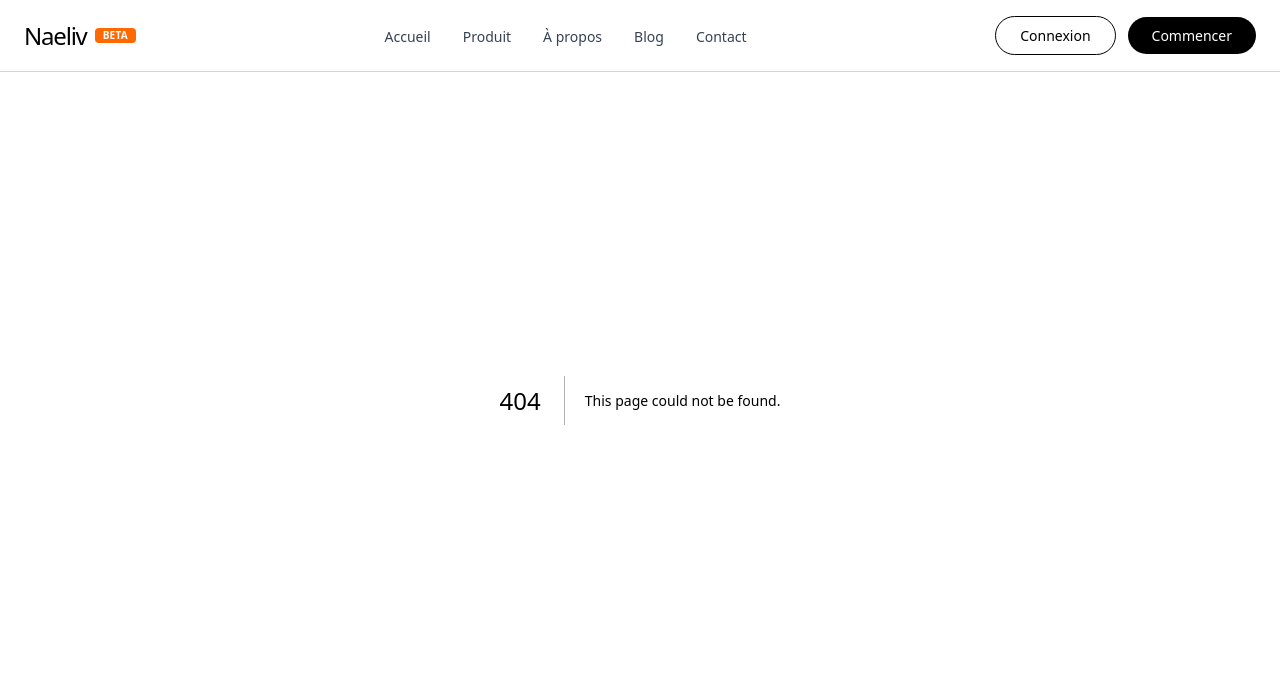
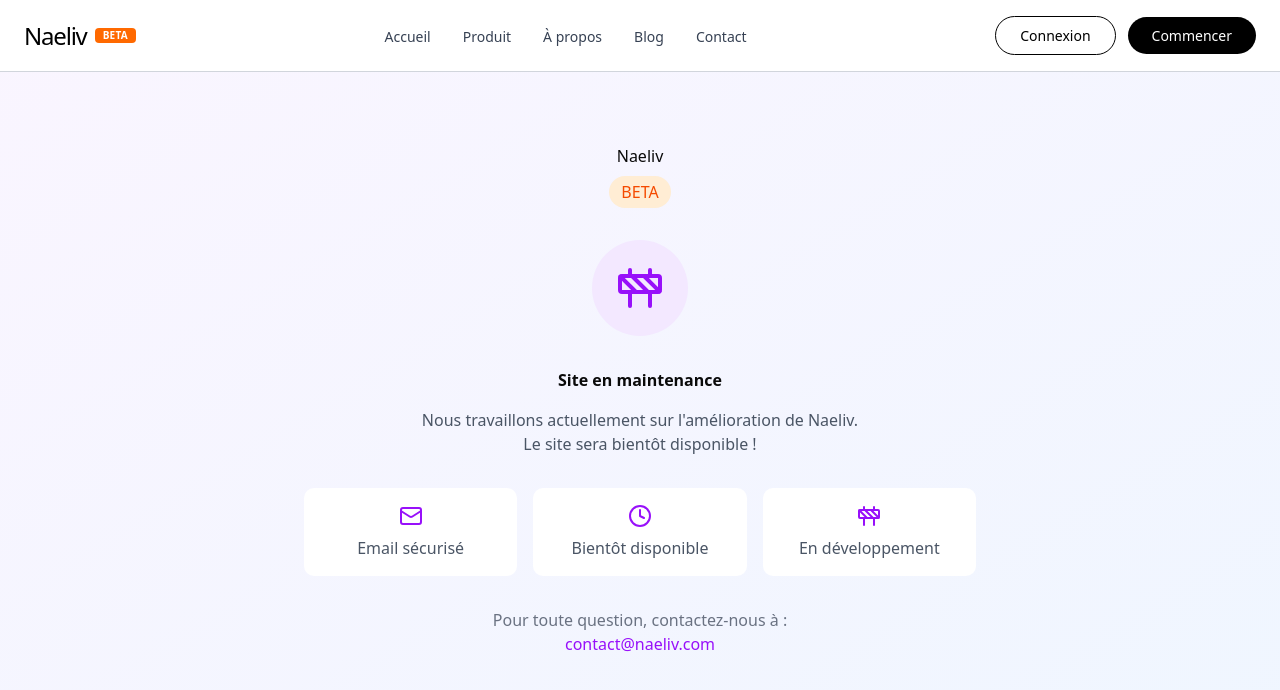
Before and after one commit to Gawaassbbii/Naeliv, a Next.js app: page /maintenance in a window 1280 px wide. Before the commit this address had no page. Shown: the top 690 px of the page. Built offline with nearby package versions, Linux system fonts and the light colour scheme.

Commit message:
Add maintenance mode with middleware and maintenance page

```diff
--- /dev/null
+++ b/app/maintenance/page.tsx
@@ -0,0 +1,101 @@
+"use client";
+
+import React from 'react';
+import { motion } from 'framer-motion';
+import { Construction, Mail, Clock } from 'lucide-react';
+
+export default function MaintenancePage() {
+  return (
+    <div className="min-h-screen bg-gradient-to-br from-purple-50 via-white to-blue-50 flex items-center justify-center p-6">
+      <motion.div
+        className="max-w-2xl w-full text-center"
+        initial={{ opacity: 0, y: 20 }}
+        animate={{ opacity: 1, y: 0 }}
+        transition={{ duration: 0.6 }}
+      >
+        {/* Logo */}
+        <motion.div
+          className="mb-8"
+          initial={{ scale: 0.8 }}
+          animate={{ scale: 1 }}
+          transition={{ delay: 0.2, type: "spring" }}
+        >
+          <h1 className="text-5xl font-medium text-gray-900 mb-2">Naeliv</h1>
+          <span className="inline-block px-3 py-1 bg-orange-100 text-orange-600 text-xs font-medium rounded-full">
+            BETA
+          </span>
+        </motion.div>
+
+        {/* Icon */}
+        <motion.div
+          className="flex justify-center mb-8"
+          initial={{ rotate: -10 }}
+          animate={{ rotate: 0 }}
+          transition={{ delay: 0.3, type: "spring" }}
+        >
+          <div className="w-24 h-24 bg-purple-100 rounded-full flex items-center justify-center">
+            <Construction className="w-12 h-12 text-purple-600" />
+          </div>
+        </motion.div>
+
+        {/* Message */}
+        <motion.h2
+          className="text-3xl font-bold text-gray-900 mb-4"
+          initial={{ opacity: 0 }}
+          animate={{ opacity: 1 }}
+          transition={{ delay: 0.4 }}
+        >
+          Site en maintenance
+        </motion.h2>
+
+        <motion.p
+          className="text-lg text-gray-600 mb-8"
+          initial={{ opacity: 0 }}
+          animate={{ opacity: 1 }}
+          transition={{ delay: 0.5 }}
+        >
+          Nous travaillons actuellement sur l'amélioration de Naeliv.
+          <br />
+          Le site sera bientôt disponible !
+        </motion.p>
+
+        {/* Features */}
+        <motion.div
+          className="grid grid-cols-1 md:grid-cols-3 gap-4 mb-8"
+          initial={{ opacity: 0, y: 20 }}
+          animate={{ opacity: 1, y: 0 }}
+          transition={{ delay: 0.6 }}
+        >
+          <div className="p-4 bg-white rounded-lg shadow-sm">
+            <Mail className="w-6 h-6 text-purple-600 mx-auto mb-2" />
+            <p className="text-sm text-gray-600">Email sécurisé</p>
+          </div>
+          <div className="p-4 bg-white rounded-lg shadow-sm">
+            <Clock className="w-6 h-6 text-purple-600 mx-auto mb-2" />
+            <p className="text-sm text-gray-600">Bientôt disponible</p>
+          </div>
+          <div className="p-4 bg-white rounded-lg shadow-sm">
+            <Construction className="w-6 h-6 text-purple-600 mx-auto mb-2" />
+            <p className="text-sm text-gray-600">En développement</p>
+          </div>
+        </motion.div>
+
+        {/* Contact */}
+        <motion.div
+          className="text-sm text-gray-500"
+          initial={{ opacity: 0 }}
+          animate={{ opacity: 1 }}
+          transition={{ delay: 0.7 }}
+        >
+          <p>Pour toute question, contactez-nous à :</p>
+          <a
+            href="mailto:contact@naeliv.com"
+            className="text-purple-600 hover:text-purple-700 font-medium"
+          >
+            contact@naeliv.com
+          </a>
+        </motion.div>
+      </motion.div>
+    </div>
+  );
+}
--- /dev/null
+++ b/middleware.ts
@@ -0,0 +1,41 @@
+import { NextResponse } from 'next/server';
+import type { NextRequest } from 'next/server';
+
+export function middleware(request: NextRequest) {
+  // Vérifier si la maintenance est activée via variable d'environnement
+  const maintenanceMode = process.env.MAINTENANCE_MODE === 'true';
+
+  // Si la maintenance est activée, rediriger vers /maintenance
+  // Sauf si on est déjà sur /maintenance ou sur les routes API
+  if (maintenanceMode) {
+    const pathname = request.nextUrl.pathname;
+
+    // Ne pas rediriger si :
+    // - On est déjà sur /maintenance
+    // - C'est une route API (pour que les webhooks continuent de fonctionner)
+    // - C'est une route statique (assets, images, etc.)
+    if (
+      !pathname.startsWith('/maintenance') &&
+      !pathname.startsWith('/api') &&
+      !pathname.startsWith('/_next') &&
+      !pathname.startsWith('/favicon.ico')
+    ) {
+      return NextResponse.redirect(new URL('/maintenance', request.url));
+    }
+  }
+
+  return NextResponse.next();
+}
+
+export const config = {
+  matcher: [
+    /*
+     * Match all request paths except for the ones starting with:
+     * - api (API routes)
+     * - _next/static (static files)
+     * - _next/image (image optimization files)
+     * - favicon.ico (favicon file)
+     */
+    '/((?!api|_next/static|_next/image|favicon.ico).*)',
+  ],
+};
```
Also changed, not shown: 2 other files (tests, documents, lock files or other folders).
